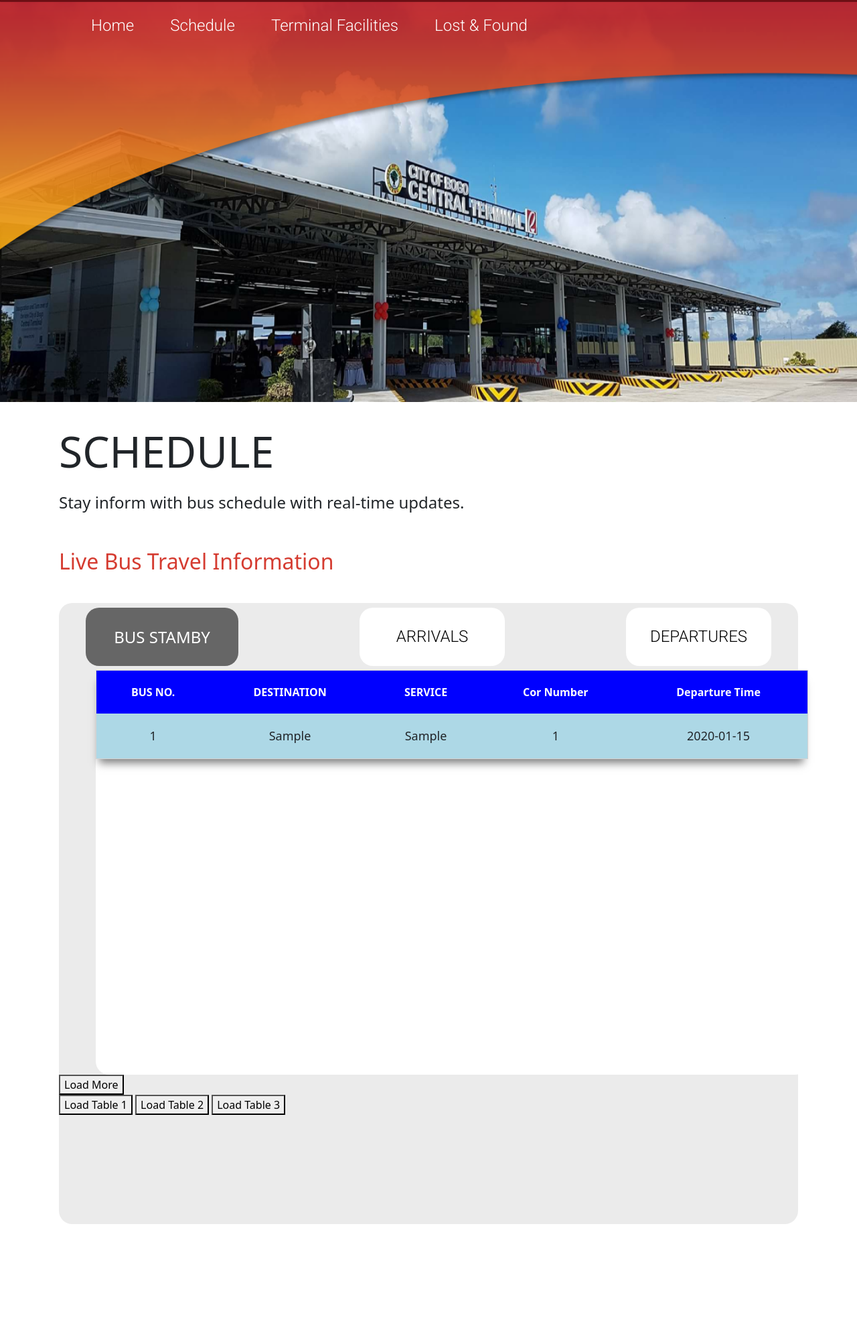
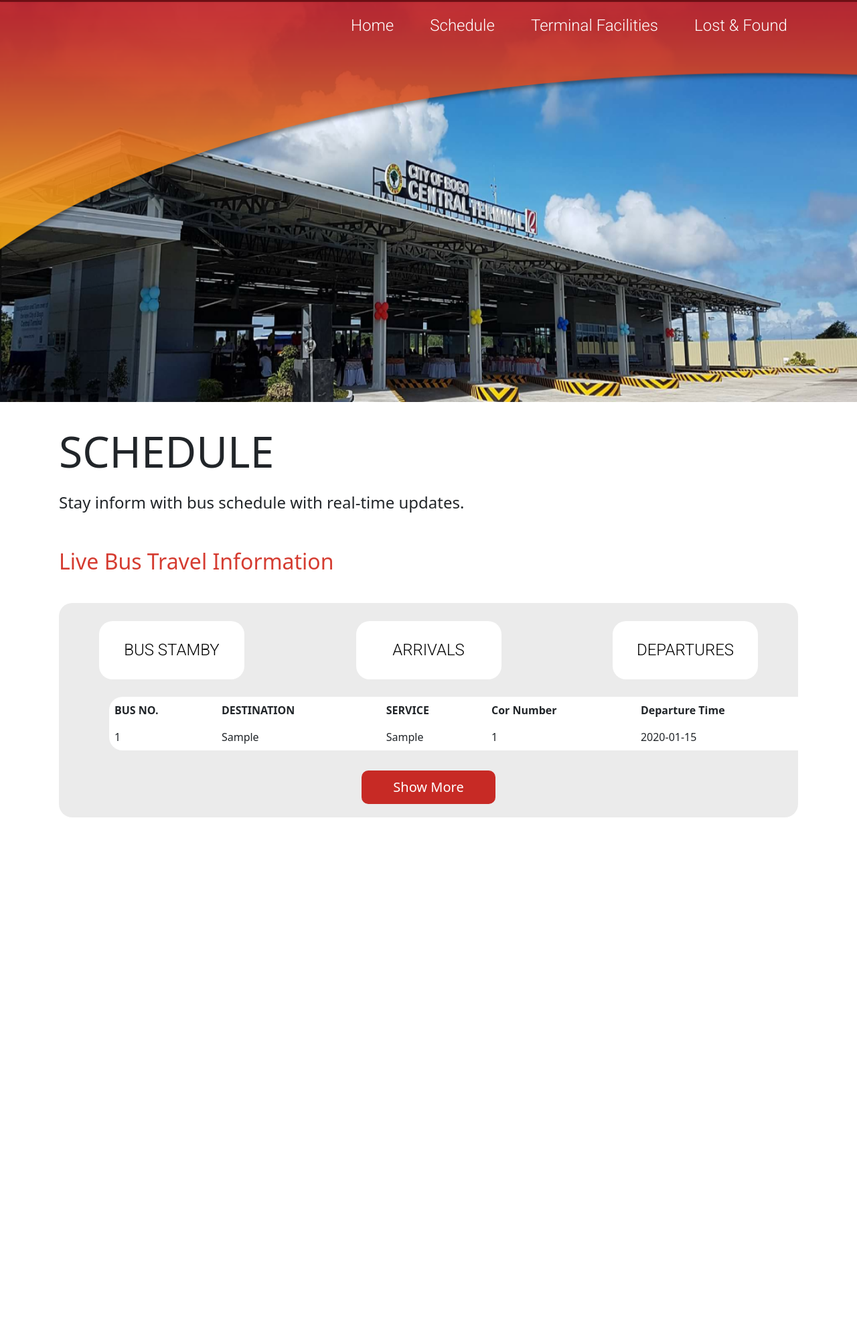
Before and after one commit to yawaka21/system, a PHP site: page / in a window 1280 px wide. Shown: the whole page at 67% size. Before the commit the page ends 1827 px from the top, so only its background shows below. Run offline with PHP 8.4, Linux system fonts and the light colour scheme; tables that the repository leaves empty or names only in its code hold one stand-in row (values such as "Sample post"); some web fonts are replaced.

Commit message:
display and Design

```diff
--- a/User/header.html
+++ b/User/header.html
@@ -23,13 +23,13 @@
     {
         z-index: 100;
         display: flex;
-        right: 98px;
+        right: 50px;
         position: absolute;
         top: 20px;
-
+        width: 800px;
     }
 
-    ul li
+   .container ul li
     {
         display: inline-block;
         margin-left: 50px;
@@ -46,7 +46,7 @@
         border-color:black;
         height: 200px;
         position: absolute;
-
+        z-index: 300;
 
     }
 
--- a/User/index.php
+++ b/User/index.php
@@ -1,4 +1,3 @@
-
 <!DOCTYPE html>
 <html lang="en">
 <head>
@@ -16,34 +15,41 @@
     <script src="https://code.jquery.com/jquery-3.6.4.min.js"></script>
 
 
-    <script>
+
+     <script>
         $(document).ready(function () {
             // Initially, hide all rows beyond the first 10
-            $('table tbody tr:gt(9)').hide();
+            $('table tbody tr:gt(4)').hide();
 
-            // Handle the "Load More" or "Load Less" button click
-            $('#loadToggleBtn').on('click', function () {
+            // Keep track of whether the tables are currently expanded
+            var tablesExpanded = false;
+
+            // Handle the "Show More" or "Load Less" button click
+            $('#showMoreBtn').on('click', function () {
                 // Toggle visibility of the next 10 rows
-                $('table tbody tr:hidden:lt(10)').toggle();
+                $('table tbody tr:lt(15)').toggle();
 
                 // Update the button text based on visibility
-                var buttonText = $(this).text() === 'Load More' ? 'Load Less' : 'Load More';
+                var buttonText = tablesExpanded ? 'Show More' : 'Load Less';
                 $(this).text(buttonText);
+
+                // Toggle the state of the tables
+                tablesExpanded = !tablesExpanded;
             });
 
             // Handle the button click to load Table 1
-            $('#loadTable1Btn').on('click', function () {
-                loadTable('loadTable1.php'); // Adjust the URL to your server-side script for Table 1
+            $('#stambyBtn').on('click', function () {
+                loadTable('busStamby.php'); // Adjust the URL to your server-side script for Table 1
             });
 
             // Handle the button click to load Table 2
-            $('#loadTable2Btn').on('click', function () {
-                loadTable('departure.php'); // Adjust the URL to your server-side script for Table 2
+            $('#arrivalBtn').on('click', function () {
+                loadTable('arrival.php'); // Adjust the URL to your server-side script for Table 2
             });
 
             // Handle the button click to load Table 3
-            $('#loadTable3Btn').on('click', function () {
-                loadTable('arrival.php'); // Adjust the URL to your server-side script for Table 3
+            $('#departureBtn').on('click', function () {
+                loadTable('departure.php'); // Adjust the URL to your server-side script for Table 3
             });
 
             function loadTable(url) {
@@ -55,6 +61,32 @@
                     success: function (data) {
                         // Replace the content of the table container with the new table
                         $('.tableContainer').html(data);
+
+                        // Hide the rows beyond the first 10 for the new table
+                        $('table tbody tr:gt(9)').hide();
+
+                        // Add "Show More" button for the new table
+                        var showMoreBtn = $('<button>', {
+                            id: 'showMoreBtn',
+                            text: 'Show More',
+                            click: function () {
+                                // Toggle visibility of the next 10 rows for the new table
+                                $('table tbody tr:lt(4)').toggle();
+
+                                // Update the button text based on visibility
+                                var buttonText = tablesExpanded ? 'Show More' : 'Load Less';
+                                $(this).text(buttonText);
+
+                                // Toggle the state of the tables
+                                tablesExpanded = !tablesExpanded;
+                            }
+                        });
+
+                        // Append the "Show More" button to the container
+                        $('.loadToggleContainer').html(showMoreBtn);
+
+                        // Reset the state of the tables
+                        tablesExpanded = false;
                     },
                     error: function () {
                         console.error('Error loading table');
@@ -65,10 +97,10 @@
     </script>
 
 </head>
+<?php
+include 'header.html'
+?>
 <body>
-<?php
-    include("header.html");
-?>
 
     <div class="bodypic">
         <img src="imgaes/bodyPicture1.png">
@@ -88,86 +120,29 @@
 
         <div class="tableButtonContainer">
             <div class="stambyButtonContainer">
-                <button class="stambyBtn">BUS STAMBY</button>
+                <button id="stambyBtn" class="stambyBtn">BUS STAMBY</button>
             </div>
 
             <div class="arrivalButtonContainer">
-              <a href="arrival.php"><button class="arrivalBtn">ARRIVALS</button></a>
+                <button class="arrivalBtn" id="arrivalBtn">ARRIVALS</button>
             </div>
 
             <div class="departureButtonContainer">
-                <button class="departureBtn">DEPARTURES</button>
+                <button class="departureBtn" id="departureBtn">DEPARTURES</button>
             </div>
         </div>
 
-        <div class="tableContainer">
-
-        <table>
-
-<thead>
-        <tr>
+    <div class="tableContainer">
+        <?php
+            include 'busStamby.php';
+        ?>
+    </div>
+        <div class="loadToggleContainer">
+           <div><button id="showMoreBtn">Show More</button></div>
+        </div>
+    </div>
 
 
-            <th scope="col">BUS NO.</th>
-            <th scope="col">DESTINATION</th>
-            <th scope="col">SERVICE</th>
-            <th scope="col">Cor Number</th>
-            <th scope="col">Departure Time</th>
-
-        </tr>
-</thead>
-
-<tbody>
-
-<?php
-                include 'Connection.php';
-                $query = "SELECT *FROM bus_stamby";
-
-                $result = mysqli_query($conn,$query);
-
-                if($result)
-                {
-                    while($row = mysqli_fetch_assoc($result))
-                    {
-                        $bus_no = $row['bus_no'];
-                        $route = $row['route_destination'];
-                        $unit = $row['unit'];
-                        $cor_number = $row['cor_number'];
-                        $departure_time = $row['departure_time'];
-
-
-                        echo'
-                        <tr>
-                        <td>'.$bus_no.'</td>
-                        <td>'.$route.'</td>
-                        <td>'.$unit.'</td>
-                        <td>'.$cor_number.'</td>
-                        <td>'.$departure_time.'</td>
-                        </tr>
-                        ';
-                    }
-                }
-                else
-                {
-
-                }
-                ?>
-
-                </tbody>
-
-
-
-            </table>
-        </div>
-            <div class="loadToggleContainer">
-                <button id="loadToggleBtn">Load More</button>
-        </div>
-
-        <div class="loadTableContainer">
-        <button id="loadTable1Btn">Load Table 1</button>
-        <button id="loadTable2Btn">Load Table 2</button>
-        <button id="loadTable3Btn">Load Table 3</button>
-    </div>
     </div>
 </body>
 </html>
--- a/User/style.css
+++ b/User/style.css
@@ -3,6 +3,7 @@ body{
     background: #FFF;
     color: #000;
     font-family: 'Roboto';
+    height: 2000px;
 
 }
 p
@@ -59,11 +60,12 @@ p
 .tablecontianer
 {
     margin-right: 88px;
-    height: 927px;
+    /* height: 700px; */
     flex-shrink: 0;
     border-radius: 20px;
     background: #EBEBEB;
     margin-left: 88px;
+    padding: 20px;
 }
 
 .tableButtonContainer
@@ -74,7 +76,7 @@ p
     justify-content: space-between;
     padding:40px
 }
-.stambyBtn
+/* .stambyBtn
 {
     width: 228px;
     height: 87px;
@@ -107,6 +109,10 @@ p
 
 .departureBtn
 {
+
+} */
+.tableButtonContainer button
+{
     width: 217px;
     height: 87px;
     flex-shrink: 0;
@@ -120,7 +126,6 @@ p
     line-height: normal;
     border-style: none;
 }
-
 .tablecontianer button:hover{
     width: 228px;
     height: 87px;
@@ -139,7 +144,7 @@ p
 .tableContainer
 {
     width: 1064px;
-    height: 604px;
+
     flex-shrink: 0;
     border-radius: 20px;
     background: #FFF;
@@ -147,72 +152,50 @@ p
     margin-left: 55px;
 }
 
-table{
 
-	width: 1064px;
-
-	box-shadow: -1px 12px 12px -6px rgba(0,0,0,0.5);
-
+table {
+    border-collapse: collapse;
+    width: 100%;
+    margin-top: 20px;
+    border-radius: 20px;
 }
 
-table, td, th{
+table, th, td {
 
-	padding: 20px;
-
-	border: 1px solid lightgray;
-
-	border-collapse: collapse;
-
-	text-align: center;
-
-	cursor: pointer;
-
+    padding: 8px;
+    text-align: left;
 }
 
-td{
 
-	font-size: 18px;
-
+.loadToggleContainer
+{
+    margin-top: 30px;
+    display: flex;
+   justify-content: center;
 }
 
-th{
+.loadToggleContainer button
+{
+        width: 200px;
+    height: 50px;
+    flex-shrink: 0;
+    border-radius: 10px;
+background: #C72A25;
+    border-style: none;
+    font-size: 20px;
 
-	background-color: blue;
-
-	color: white;
-
+    color: white;
 }
 
-tr:nth-child(odd){
+.loadToggleContainer button:hover
+{
+    width: 200px;
+    height: 50px;
+    flex-shrink: 0;
+    border-radius: 10px;
+background: #C72A25;
+    border-style: none;
+    font-size: 20px;
 
-	background-color: lightblue;
-
+    color: white;
 }
-
-tr:nth-child(odd):hover{
-
-	background-color: dodgerblue;
-
-	color: white;
-
-	transform: scale(1.5);
-
-	transition: transform 300ms ease-in;
-
-}
-
-tr:nth-child(even){
-
-	background-color: #ededed;
-
-}
-
-tr:nth-child(even):hover{
-
-	background-color: lightgray;
-
-	transform: scale(1.5);
-
-	transition: transform 300ms ease-in;
-
-}
```
Also changed, not shown: User/busStamby.php (added, +56 -0 lines), User/arrival.php (line endings or trailing spaces).
